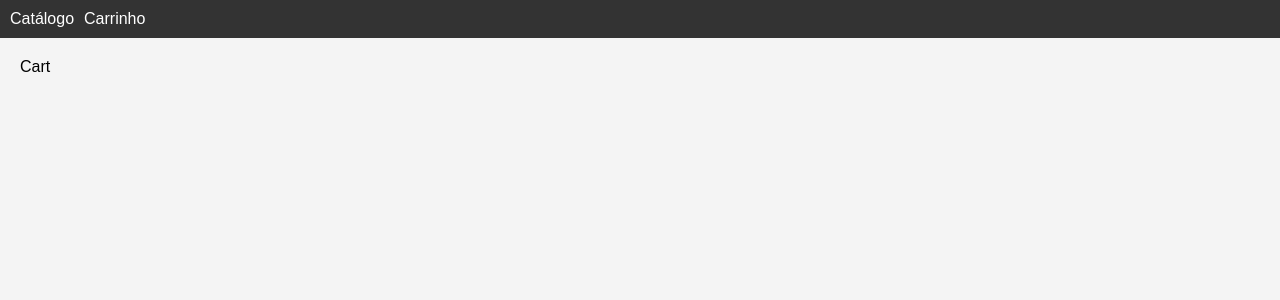
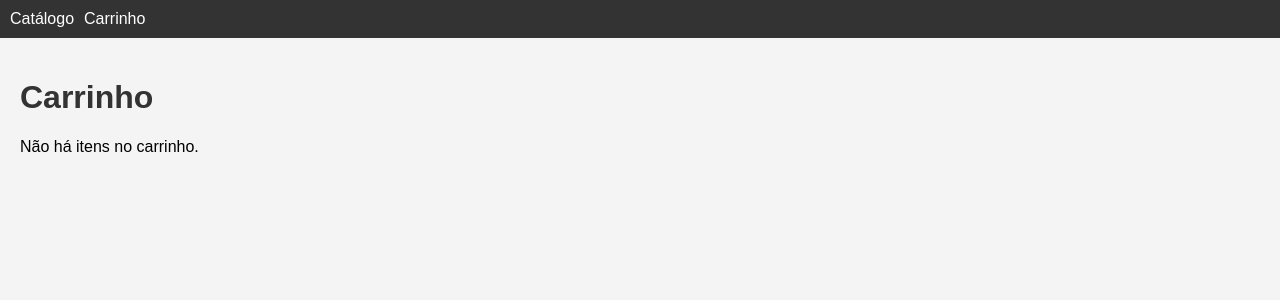
Before and after one commit to JorgeDeAquino/E-Commerce-JA, a React (Vite) app: page /cart in a window 1280 px wide. Shown: the top 300 px of the page. Built offline with nearby package versions, Linux system fonts and the light colour scheme.

Commit message:
add item ao carrinho

```diff
--- a/src/App.jsx
+++ b/src/App.jsx
@@ -15,7 +15,11 @@ function App() {
       const itemExists = prevItems.find((item) => item.id === product.id)
 
       if (itemExists) {
-
+        return prevItems.map((item) =>
+          item.id === product.id
+            ? { ...item, quantity: item.quantity + quantity }
+            : item
+        );
       } else {
         return [...prevItems, {...product, quantity}]
       }
@@ -33,7 +37,7 @@ function App() {
       <div className="container">
         <Routes>
           <Route path='/' element={<Catalog onAddToCart={handleAddCart} />}/>
-          <Route path='/cart' element={<Cart />}/>
+          <Route path='/cart' element={<Cart cartItems={cartItems} />}/>
           <Route path='/thank-you' element={<ThankYouPage />}/>
         </Routes>
       </div>
--- a/src/components/Cart.jsx
+++ b/src/components/Cart.jsx
@@ -1,7 +1,18 @@
 import React from 'react'
 
-export default function Cart() {
+export default function Cart({cartItems}) {
   return (
-    <div>Cart</div>
+    <div>
+        <h1>Carrinho</h1>
+        {
+            cartItems.length === 0 ? (<p>Não há itens no carrinho.</p>) : (
+                <>
+                {cartItems.map((item) => (
+                    <p>{item.name}</p>
+                ))}
+                </>
+            )
+        }
+    </div>
   )
 }
```
